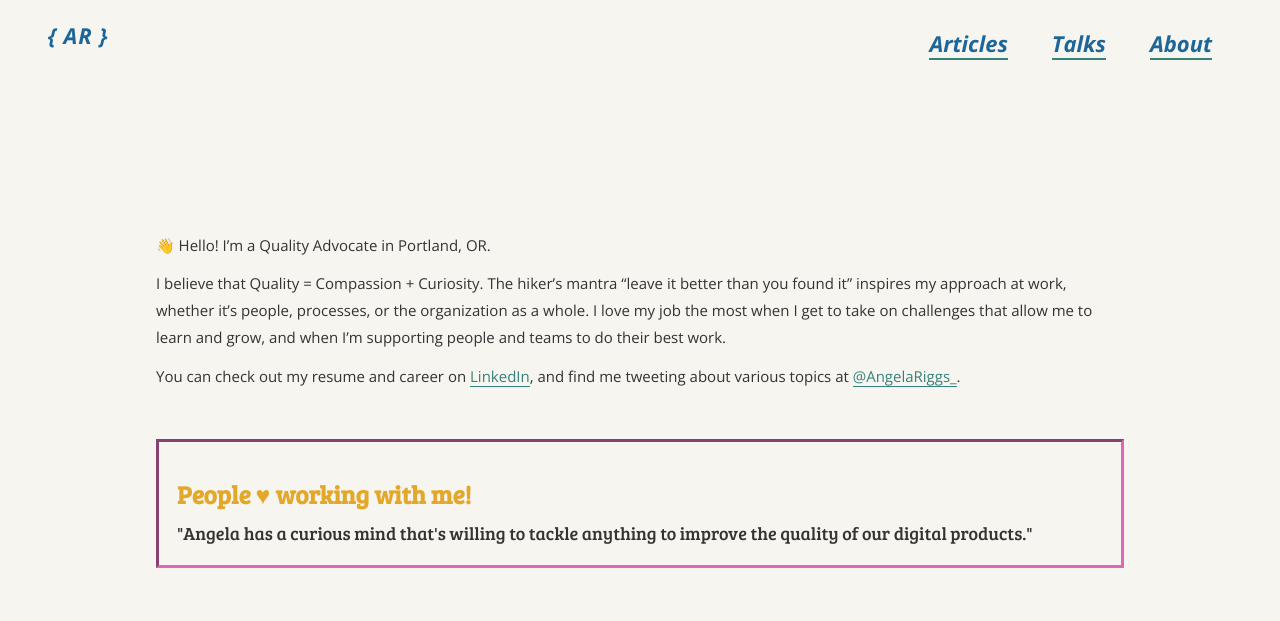
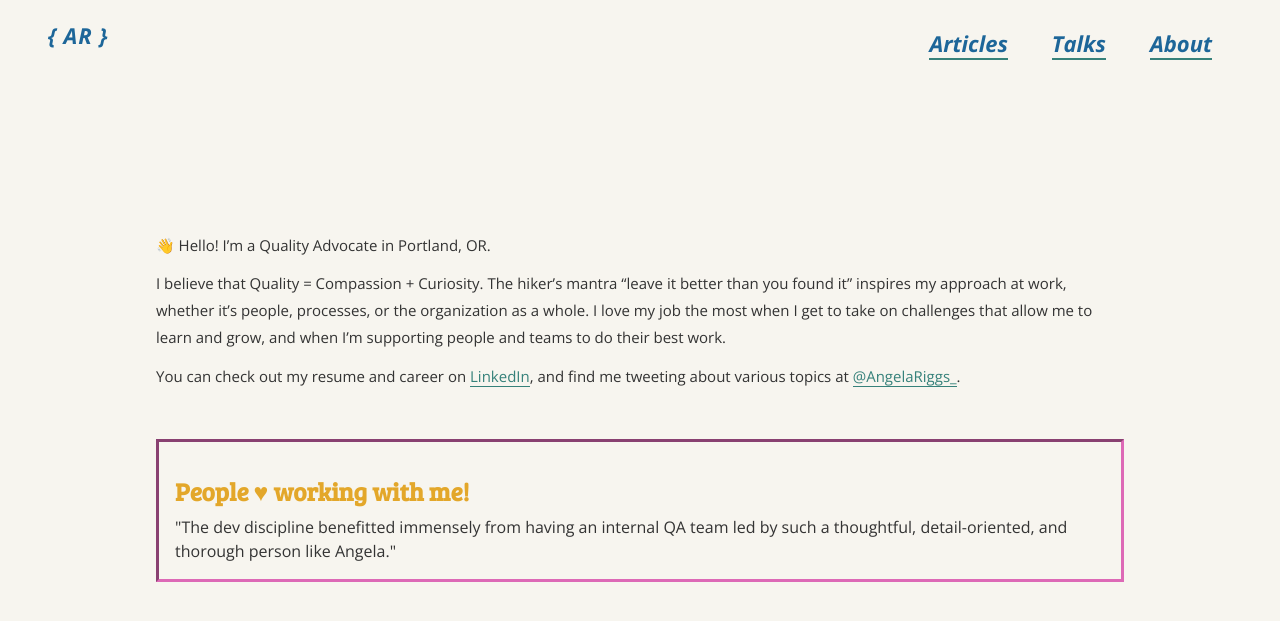
Before and after one commit to angelariggs/angelariggs.github.io, a Jekyll site: the page built from about.md, in a window 1280 px wide. Shown: the top 621 px of the page. Built offline with Jekyll 4.4.1, drawn with Linux system fonts in a browser that asks for light colours.

Commit message:
added quotes and css cleanup

```diff
--- a/_sass/_about.scss
+++ b/_sass/_about.scss
@@ -1,8 +1,7 @@
 #about-recs {
   background-color: $page-background;
   padding: 1em 1em;
-  font-family: $display;
-  font-size: 18px;
+  font-family: $sans-serif;
   line-height: 1.5em;
   color: $text;
   text-align: left;
--- a/about.md
+++ b/about.md
@@ -22,14 +22,17 @@
 Quotation[0] = "\"She consistently achieves results not only through her own productivity but by lifting others up and empowering those around her.\"";
 Quotation[1] = "\"Angela is one of the most professional and empathetic individuals I've had the opportunity to work with in the tech space.\"";
 Quotation[2] = "\"Because of Angela, I know what it is like to have a great QA Engineer on your team. At every stage of the project, Angela makes sure it meets the high quality standards.\"";
-Quotation[3] = "\"She possesses strong interpersonal and technical skills as well as a high level of dedication to ensuring quality.\"";
+Quotation[3] = "\"She was always working to create safe, honest environments that give everyone and the organization a chance to excel.\"";
 Quotation[4] = "\"The definition of excellence in QA engineering and leadership.\"";
 Quotation[5] = "\"She cares deeply about craft and is fearless in pushing back when she knows we're not living up to our own standards.\"";
-Quotation[6] = "\"Angela brings joy, intelligence, and laughter to Metal Toad. She is a community builder and cultural leader.\"";
 Quotation[7] = "\"Relentlessly determined, she goes above and beyond to deliver on her commitments and stand up for her ideals.\"";
 Quotation[8] = "\"Angela is one of the most dedicated, driven and enthusiastic people I have worked with.\"";
 Quotation[9] = "\"Angela has a curious mind that's willing to tackle anything to improve the quality of our digital products.\"";
 Quotation[10] = "\"Angela has a strong sense of ethics and values, and works to make sure that everyone she works with feels heard and included.\"";
+Quotation[11] = "\"Her ability to understand the technical aspects of a development project along with the business needs greatly increased our level of delivery across multiple projects.\"";
+Quotation[12] = "\"Without a doubt, Angela created a sophisticated and trusted QA process at Instrument that didn't exist before she joined.\"";
+Quotation[13] = "\"The dev discipline benefitted immensely from having an internal QA team led by such a thoughtful, detail-oriented, and thorough person like Angela.\"";
+Quotation[14] = "\"She is someone who gets things done not just at the project level, but also at the organizational level. If you're looking for a strong, empathetic leader with great QA expertise, look no further.\"";
 
 var Q = Quotation.length;
 var whichQuotation=Math.round(Math.random()*(Q-1));
```
